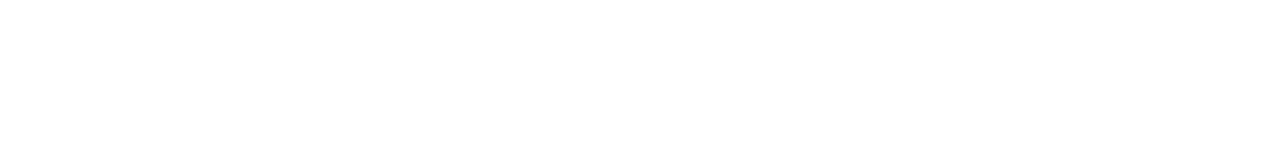
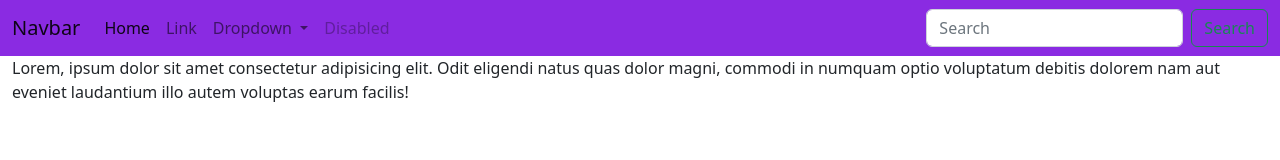
Before and after one commit to muhdarifrawi/20221003-bootstrap-demo-1, a plain HTML site: page index.html in a window 1280 px wide. Drawn offline with nearby package versions, Linux system fonts and the light colour scheme.

Commit message:
navbar and container demo.

```diff
--- a/index.html
+++ b/index.html
@@ -1,18 +1,72 @@
 <!DOCTYPE html>
 <html lang="en">
+
 <head>
     <meta charset="UTF-8">
     <meta http-equiv="X-UA-Compatible" content="IE=edge">
     <meta name="viewport" content="width=device-width, initial-scale=1.0">
     <!-- Bootstrap CSS -->
-    <link href="https://cdn.jsdelivr.net/npm/bootstrap@5.2.2/dist/css/bootstrap.min.css" rel="stylesheet" integrity="sha384-Zenh87qX5JnK2Jl0vWa8Ck2rdkQ2Bzep5IDxbcnCeuOxjzrPF/et3URy9Bv1WTRi" crossorigin="anonymous">
-
+    <link href="https://cdn.jsdelivr.net/npm/bootstrap@5.2.2/dist/css/bootstrap.min.css" rel="stylesheet"
+        integrity="sha384-Zenh87qX5JnK2Jl0vWa8Ck2rdkQ2Bzep5IDxbcnCeuOxjzrPF/et3URy9Bv1WTRi" crossorigin="anonymous">
+    <!-- personal CSS -->
+    <link rel="stylesheet" href="style.css">
     <title>Document</title>
 </head>
+
 <body>
-
+    <nav class="navbar navbar-light navbar-expand-lg custom-navbar">
+        <div class="container-fluid">
+            <a class="navbar-brand" href="#">Navbar</a>
+            <button class="navbar-toggler" type="button" data-bs-toggle="collapse"
+                data-bs-target="#navbarSupportedContent" aria-controls="navbarSupportedContent" aria-expanded="false"
+                aria-label="Toggle navigation">
+                <span class="navbar-toggler-icon"></span>
+            </button>
+            <div class="collapse navbar-collapse" id="navbarSupportedContent">
+                <ul class="navbar-nav me-auto mb-2 mb-lg-0">
+                    <li class="nav-item">
+                        <a class="nav-link active" aria-current="page" href="#">Home</a>
+                    </li>
+                    <li class="nav-item">
+                        <a class="nav-link" href="#">Link</a>
+                    </li>
+                    <li class="nav-item dropdown">
+                        <a class="nav-link dropdown-toggle" href="#" role="button" data-bs-toggle="dropdown"
+                            aria-expanded="false">
+                            Dropdown
+                        </a>
+                        <ul class="dropdown-menu">
+                            <li><a class="dropdown-item" href="#">Action</a></li>
+                            <li><a class="dropdown-item" href="#">Another action</a></li>
+                            <li>
+                                <hr class="dropdown-divider">
+                            </li>
+                            <li><a class="dropdown-item" href="#">Something else here</a></li>
+                        </ul>
+                    </li>
+                    <li class="nav-item">
+                        <a class="nav-link disabled">Disabled</a>
+                    </li>
+                </ul>
+                <form class="d-flex" role="search">
+                    <input class="form-control me-2" type="search" placeholder="Search" aria-label="Search">
+                    <button class="btn btn-outline-success" type="submit">Search</button>
+                </form>
+            </div>
+        </div>
+    </nav>
+    <div class="container-fluid">
+        <p>
+            Lorem, ipsum dolor sit amet consectetur adipisicing elit. Odit eligendi
+            natus quas dolor magni, commodi in numquam optio voluptatum debitis
+            dolorem nam aut eveniet laudantium illo autem voluptas earum facilis!
+        </p>
+    </div>
 
     <!-- Bootstrap JavaScript Bundle with Popper -->
-<script src="https://cdn.jsdelivr.net/npm/bootstrap@5.2.2/dist/js/bootstrap.bundle.min.js" integrity="sha384-OERcA2EqjJCMA+/3y+gxIOqMEjwtxJY7qPCqsdltbNJuaOe923+mo//f6V8Qbsw3" crossorigin="anonymous"></script>
+    <script src="https://cdn.jsdelivr.net/npm/bootstrap@5.2.2/dist/js/bootstrap.bundle.min.js"
+        integrity="sha384-OERcA2EqjJCMA+/3y+gxIOqMEjwtxJY7qPCqsdltbNJuaOe923+mo//f6V8Qbsw3"
+        crossorigin="anonymous"></script>
 </body>
+
 </html>
--- /dev/null
+++ b/style.css
@@ -0,0 +1,13 @@
+/* #navbar{
+    background-color: blueviolet;
+} */
+
+.navbar{
+    background-color: blueviolet !important;
+}
+
+
+/* unable to overwrite background color on navbar */
+/* .custom-navbar{
+    background-color: aqua !important;
+} */
```
